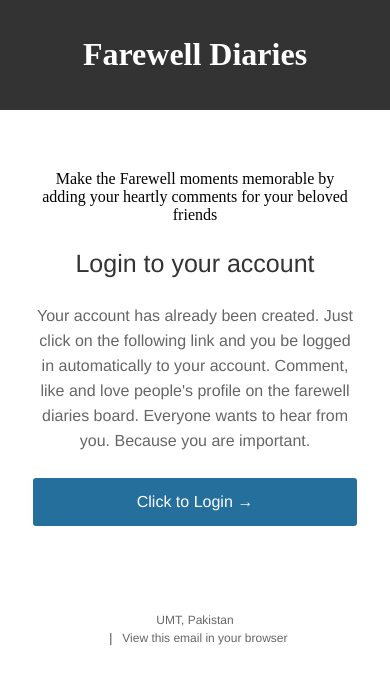
After one commit to zainulabidin302/farewell, a PHP site: page /FarewellDir/email-template/newsletter.html in a window 390 px wide. The commit adds this page. Shown: the top 684 px of the page. Run offline with PHP 8.4, Linux system fonts and the light colour scheme.

Commit message:
final updates touching

```diff
--- /dev/null
+++ b/email-template/newsletter.html
@@ -0,0 +1,220 @@
+<!DOCTYPE html>
+<html>
+<head>
+<title>A Responsive Email Template</title>
+<!--
+
+    An email present from your friends at Litmus (@litmusapp)
+
+    Email is surprisingly hard. While this has been thoroughly tested, your mileage may vary.
+    It's highly recommended that you test using a service like Litmus (http://litmus.com) and your own devices.
+
+    Enjoy!
+
+ -->
+<meta charset="utf-8">
+<meta name="viewport" content="width=device-width, initial-scale=1">
+<meta http-equiv="X-UA-Compatible" content="IE=edge" />
+<style type="text/css">
+    /* CLIENT-SPECIFIC STYLES */
+    body, table, td, a{-webkit-text-size-adjust: 100%; -ms-text-size-adjust: 100%;} /* Prevent WebKit and Windows mobile changing default text sizes */
+    table, td{mso-table-lspace: 0pt; mso-table-rspace: 0pt;} /* Remove spacing between tables in Outlook 2007 and up */
+    img{-ms-interpolation-mode: bicubic;} /* Allow smoother rendering of resized image in Internet Explorer */
+
+    /* RESET STYLES */
+    img{border: 0; height: auto; line-height: 100%; outline: none; text-decoration: none;}
+    table{border-collapse: collapse !important;}
+    body{height: 100% !important; margin: 0 !important; padding: 0 !important; width: 100% !important;}
+
+    /* iOS BLUE LINKS */
+    a[x-apple-data-detectors] {
+        color: inherit !important;
+        text-decoration: none !important;
+        font-size: inherit !important;
+        font-family: inherit !important;
+        font-weight: inherit !important;
+        line-height: inherit !important;
+    }
+
+    /* MOBILE STYLES */
+    @media screen and (max-width: 525px) {
+
+        /* ALLOWS FOR FLUID TABLES */
+        .wrapper {
+          width: 100% !important;
+        	max-width: 100% !important;
+        }
+
+        /* ADJUSTS LAYOUT OF LOGO IMAGE */
+        .logo img {
+          margin: 0 auto !important;
+        }
+
+        /* USE THESE CLASSES TO HIDE CONTENT ON MOBILE */
+        .mobile-hide {
+          display: none !important;
+        }
+
+        .img-max {
+          max-width: 100% !important;
+          width: 100% !important;
+          height: auto !important;
+        }
+
+        /* FULL-WIDTH TABLES */
+        .responsive-table {
+          width: 100% !important;
+        }
+
+        /* UTILITY CLASSES FOR ADJUSTING PADDING ON MOBILE */
+        .padding {
+          padding: 10px 5% 15px 5% !important;
+        }
+
+        .padding-meta {
+          padding: 30px 5% 0px 5% !important;
+          text-align: center;
+        }
+
+        .no-padding {
+          padding: 0 !important;
+        }
+
+        .section-padding {
+          padding: 50px 15px 50px 15px !important;
+        }
+
+        /* ADJUST BUTTONS ON MOBILE */
+        .mobile-button-container {
+            margin: 0 auto;
+            width: 100% !important;
+        }
+
+        .mobile-button {
+            padding: 15px !important;
+            border: 0 !important;
+            font-size: 16px !important;
+            display: block !important;
+        }
+
+    }
+
+    /* ANDROID CENTER FIX */
+    div[style*="margin: 16px 0;"] { margin: 0 !important; }
+</style>
+</head>
+<body style="margin: 0 !important; padding: 0 !important;">
+
+<!-- HIDDEN PREHEADER TEXT -->
+<div style="display: none; font-size: 1px; color: #fefefe; line-height: 1px; font-family: Helvetica, Arial, sans-serif; max-height: 0px; max-width: 0px; opacity: 0; overflow: hidden;">
+    Entice the open with some amazing preheader text. Use a little mystery and get those subscribers to read through...
+</div>
+
+<!-- HEADER -->
+<table border="0" cellpadding="0" cellspacing="0" width="100%">
+    <tr>
+        <td bgcolor="#333333" align="center">
+            <!--[if (gte mso 9)|(IE)]>
+            <table align="center" border="0" cellspacing="0" cellpadding="0" width="500">
+            <tr>
+            <td align="center" valign="top" width="500">
+            <![endif]-->
+            <table border="0" cellpadding="0" cellspacing="0" width="100%" style="max-width: 500px;" class="wrapper">
+                <tr>
+                    <td align="center" valign="top" style="padding: 15px 0;" class="logo">
+                                <h1 style="color: white;">Farewell Diaries</h1>
+                    </td>
+                </tr>
+            </table>
+            <!--[if (gte mso 9)|(IE)]>
+            </td>
+            </tr>
+            </table>
+            <![endif]-->
+        </td>
+    </tr>
+    <tr>
+        <td bgcolor="#ffffff" align="center" style="padding: 70px 15px 70px 15px;" class="section-padding">
+            <!--[if (gte mso 9)|(IE)]>
+            <table align="center" border="0" cellspacing="0" cellpadding="0" width="500">
+            <tr>
+            <td align="center" valign="top" width="500">
+            <![endif]-->
+            <table border="0" cellpadding="0" cellspacing="0" width="100%" style="max-width: 500px;" class="responsive-table">
+                <tr>
+                    <td>
+                        <!-- HERO IMAGE -->
+                        <table width="100%" border="0" cellspacing="0" cellpadding="0">
+                            <tr>
+                              	<td class="padding" align="center">
+                                    Make the Farewell moments memorable by adding your heartly comments for your beloved friends
+                                </td>
+                            </tr>
+                            <tr>
+                                <td>
+                                    <!-- COPY -->
+                                    <table width="100%" border="0" cellspacing="0" cellpadding="0">
+                                        <tr>
+                                            <td align="center" style="font-size: 25px; font-family: Helvetica, Arial, sans-serif; color: #333333; padding-top: 30px;" class="padding">Login to your account</td>
+                                        </tr>
+                                        <tr>
+                                            <td align="center" style="padding: 20px 0 0 0; font-size: 16px; line-height: 25px; font-family: Helvetica, Arial, sans-serif; color: #666666;" class="padding">Your account has already been created. Just click on the following link and you be logged in automatically to your account. Comment, like and love people's profile on the farewell diaries board. Everyone wants to hear from you. Because you are important.</td>
+                                        </tr>
+                                    </table>
+                                </td>
+                            </tr>
+                            <tr>
+                                <td align="center">
+                                    <!-- BULLETPROOF BUTTON -->
+                                    <table width="100%" border="0" cellspacing="0" cellpadding="0">
+                                        <tr>
+                                            <td align="center" style="padding-top: 25px;" class="padding">
+                                                <table border="0" cellspacing="0" cellpadding="0" class="mobile-button-container">
+                                                    <tr>
+                                                    	<td align="center" style="border-radius: 3px;" bgcolor="#256F9C"><a href="CHANGE_URL_HERE" target="_blank" style="font-size: 16px; font-family: Helvetica, Arial, sans-serif; color: #ffffff; text-decoration: none; color: #ffffff; text-decoration: none; border-radius: 3px; padding: 15px 25px; border: 1px solid #256F9C; display: inline-block;" class="mobile-button">Click to Login &rarr;</a></td>
+                                                    </tr>
+                                                </table>
+                                            </td>
+                                        </tr>
+                                    </table>
+                                </td>
+                            </tr>
+                        </table>
+                    </td>
+                </tr>
+            </table>
+            <!--[if (gte mso 9)|(IE)]>
+            </td>
+            </tr>
+            </table>
+            <![endif]-->
+        </td>
+    </tr>
+    <tr>
+        <td bgcolor="#ffffff" align="center" style="padding: 20px 0px;">
+            <!--[if (gte mso 9)|(IE)]>
+            <table align="center" border="0" cellspacing="0" cellpadding="0" width="500">
+            <tr>
+            <td align="center" valign="top" width="500">
+            <![endif]-->
+            <!-- UNSUBSCRIBE COPY -->
+            <table width="100%" border="0" cellspacing="0" cellpadding="0" align="center" style="max-width: 500px;" class="responsive-table">
+                <tr>
+                    <td align="center" style="font-size: 12px; line-height: 18px; font-family: Helvetica, Arial, sans-serif; color:#666666;">
+                        UMT, Pakistan
+                        <br>
+                        <span style="font-family: Arial, sans-serif; font-size: 12px; color: #444444;">&nbsp;&nbsp;|&nbsp;&nbsp;</span>
+                        <a href="http://litmus.com" target="_blank" style="color: #666666; text-decoration: none;">View this email in your browser</a>
+                    </td>
+                </tr>
+            </table>
+            <!--[if (gte mso 9)|(IE)]>
+            </td>
+            </tr>
+            </table>
+            <![endif]-->
+        </td>
+    </tr>
+</table>
+</body>
+</html>
--- a/js/init.js
+++ b/js/init.js
@@ -3,12 +3,12 @@
 
 function result_template_generator(user) {
 
-  var str = "<a href='diary.php?id=" + user.id + "' ><div class='result-row'>"
+var str = "<a href='diary.php?id=" + user.id + "'><div class='result-row'>"
   str += "<div class='result-row-left'>"
   str += "<img src=" + IMAGE_URL +'/'+ user.image_url + " />";
   str += "</div>"
   str += "<div class='result-row-right'>"
-  str += "<p>" + user.name + "</p>";
+  str += "<h3>" + user.name + "</h3>";
   str += "<p>" + user.email + "</p>";
   str += "</div> "
   str += "</div></a><div class='clearfix'></div>"
```
Also changed, not shown: diary.php (+10 -6 lines), lib.php (+7 -4 lines), email-template/calendar.png (added), email-template/hero-1.jpg (added), email-template/logo-1.jpg (added), email-template/news-1.jpg (added), email-template/news-2.jpg (added), email-template/news-3.jpg (added), email-template/news-4.jpg (added).
